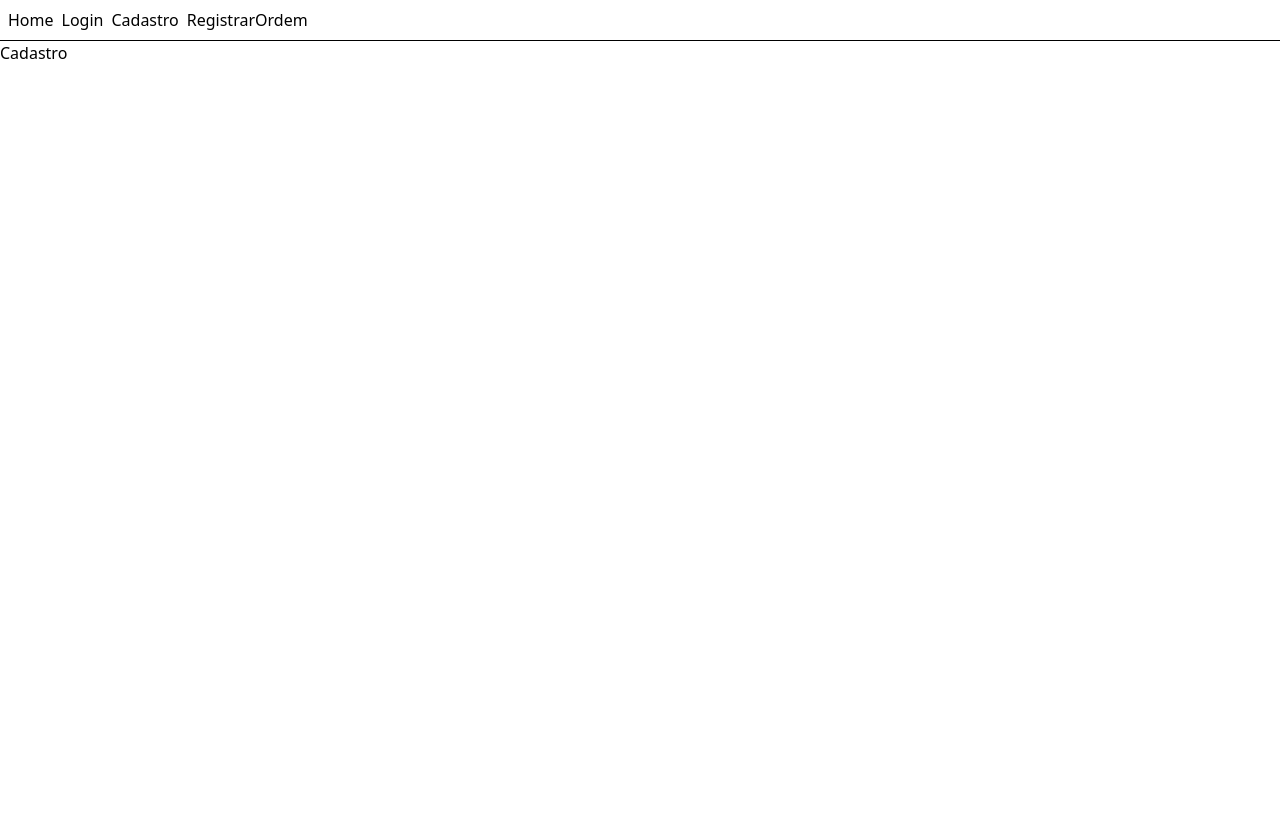
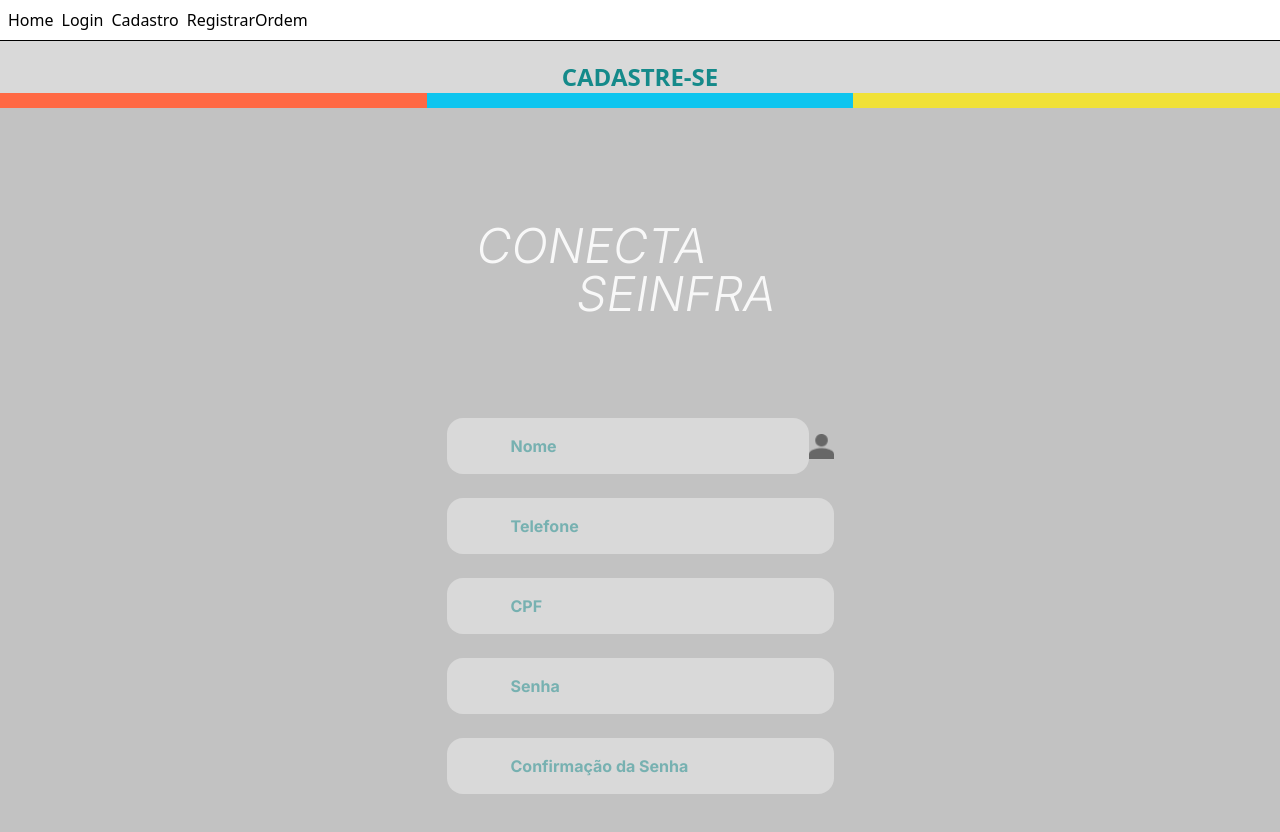
Before and after one commit to IRINEUSABIDO/Conecta_Seinfra, a React (Vite) app: page /cadastro in a window 1280 px wide. Shown: the top 832 px of the page. Before the commit the page ends 800 px from the top, so only its background shows below. Built offline with nearby package versions, Linux system fonts and the light colour scheme.

Commit message:
nao alinhaXD

```diff
--- a/src/components/button.tsx
+++ b/src/components/button.tsx
@@ -0,0 +1,16 @@
+interface Props {
+    title: string;
+}
+
+export const Button_Input = (props: Props) => {
+    return (
+        <>
+        <div className="rounded-2xl bg-light-gray flex items-center space-x-16">
+            <input type="text"
+            placeholder={props.title}
+            className="px-16 pr-16 py-4 text-header-blue font-inter font-bold cursor-pointer outline-0"
+            />
+        </div>
+        </>
+    )
+}
--- a/src/routes/cadastro.tsx
+++ b/src/routes/cadastro.tsx
@@ -1,9 +1,46 @@
-import { createFileRoute } from '@tanstack/react-router'
+import { createFileRoute } from "@tanstack/react-router";
+import { Header } from "../components/header";
+import { Title } from "../components/title";
+import { Button_Input } from "../components/button";
 
-export const Route = createFileRoute('/cadastro')({
+import pessoa from "../assets/icons/pessoa.png";
+import telefone from "../assets/icons/telefone.png";
+import credencias from "../assets/icons/credenciais.png";
+import hide_gray from "../assets/icons/Hide_gray.png";
+import show_gray from "../assets/icons/Show_gray.png";
+
+export const Route = createFileRoute("/cadastro")({
   component: RouteComponent,
-})
+});
 
 function RouteComponent() {
-  return <div>Cadastro</div>
+  return (
+    <>
+      <Header title="CADASTRE-SE" />
+      <div className="flex justify-center items-center bg-dark-gray text-light-gray h-screen">
+        <div className="columns-1">
+          <Title />
+          <form>
+          <div className="flex items-center justify-center">
+          <Button_Input title="Nome" />
+          <img src={pessoa} alt="pessoa_icon" className="w-[25px]" />
+          </div>
+          <br />
+
+          <Button_Input title="Telefone"/>
+          <br />
+
+          <Button_Input title="CPF"/>
+          <br />
+
+          <Button_Input title="Senha"/>
+          <br />
+
+          <Button_Input title="Confirmação da Senha"/>
+
+          </form>
+        </div>
+      </div>
+    </>
+  );
 }
--- a/src/routes/index.tsx
+++ b/src/routes/index.tsx
@@ -9,7 +9,7 @@ import { Title } from "../components/title";
 import Logo from "../assets/logoPrefeitura.png";
 import Tres_Pontos from "../assets/icons/tres_pontos.png";
 import adicionar_icon from "../assets/icons/+.png";
-import teclado_icon from "../assets/icons/teclado.png"
+import teclado_icon from "../assets/icons/teclado.png";
 
 function RouteComponent() {
   return (
--- a/src/routes/login.tsx
+++ b/src/routes/login.tsx
@@ -42,8 +42,7 @@ function RouteComponent() {
     console.log(data, typeof data.cpf, typeof data.senha);
 
     // const response = await api.post("/login",data);;
-    loginAuth(data)
-
+    loginAuth(data);
   }
 
   return (
```
Also changed, not shown: src/assets/icons/Hide_gray.png (added), src/assets/icons/Show_gray.png (added). Lines whose indentation alone changed are shown as unchanged.
